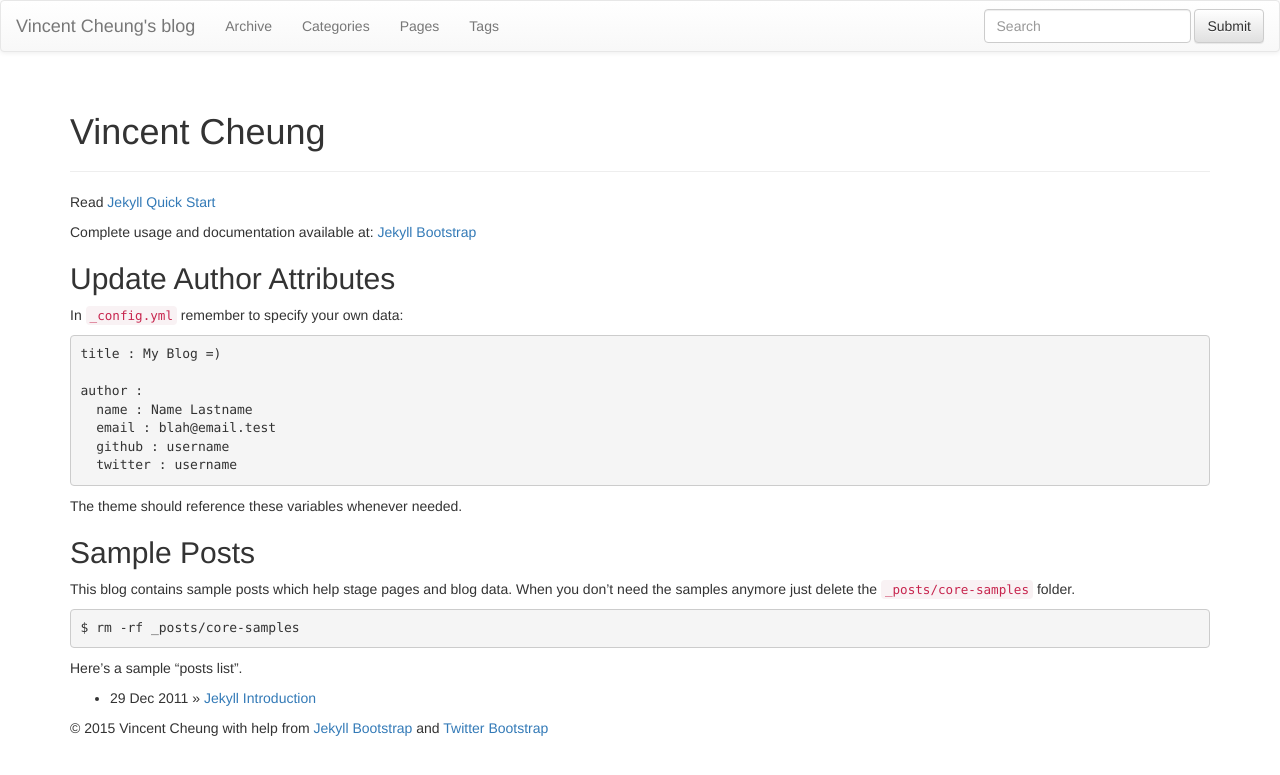
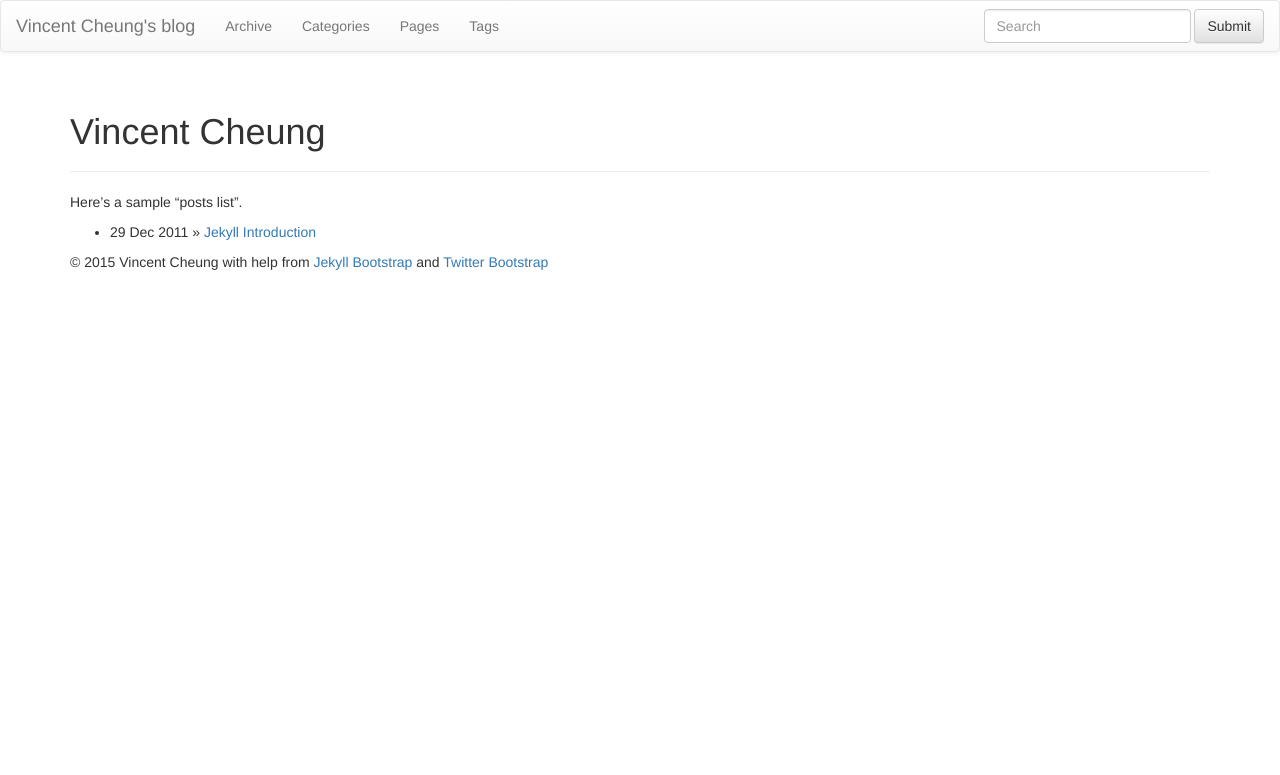
Before and after one commit to coolerfall/coolerfall.github.io, a Jekyll site: the page built from index.md, in a window 1280 px wide. Shown: the top 775 px of the page. Built offline with Jekyll 4.4.1, drawn with Linux system fonts in a browser that asks for light colours; nearby versions of some CDN libraries; library files that are not in the unit come from our copies; comment, search, counter and statistics services are not loaded.

Commit message:
remove unsed code

```diff
--- a/_includes/themes/bootstrap-3/page.html
+++ b/_includes/themes/bootstrap-3/page.html
@@ -7,3 +7,6 @@
     {{ content }}
   </div>
 </div>
+
+<script type="text/javascript">var cnzz_protocol = (("https:" == document.location.protocol) ? " https://" : " http://");document.write(unescape("%3Cspan id='cnzz_stat_icon_1254181437'%3E%3C/span%3E%3Cscript src='" + cnzz_protocol + "s11.cnzz.com/z_stat.php%3Fid%3D1254181437%26show%3Dpic' type='text/javascript'%3E%3C/script%3E"));
+</script>
--- a/_layouts/post.html
+++ b/_layouts/post.html
@@ -3,3 +3,6 @@ layout: default
 ---
 {% include JB/setup %}
 {% include themes/bootstrap-3/post.html %}
+
+<script type="text/javascript">var cnzz_protocol = (("https:" == document.location.protocol) ? " https://" : " http://");document.write(unescape("%3Cspan id='cnzz_stat_icon_1254181437'%3E%3C/span%3E%3Cscript src='" + cnzz_protocol + "s11.cnzz.com/z_stat.php%3Fid%3D1254181437%26show%3Dpic' type='text/javascript'%3E%3C/script%3E"));
+</script>
--- a/index.md
+++ b/index.md
@@ -3,31 +3,6 @@ layout: page
 title: Vincent Cheung
 ---
 {% include JB/setup %}
-
-Read [Jekyll Quick Start](http://jekyllbootstrap.com/usage/jekyll-quick-start.html)
-
-Complete usage and documentation available at: [Jekyll Bootstrap](http://jekyllbootstrap.com)
-
-## Update Author Attributes
-
-In `_config.yml` remember to specify your own data:
-
-    title : My Blog =)
-
-    author :
-      name : Name Lastname
-      email : blah@email.test
-      github : username
-      twitter : username
-
-The theme should reference these variables whenever needed.
-
-## Sample Posts
-
-This blog contains sample posts which help stage pages and blog data.
-When you don't need the samples anymore just delete the `_posts/core-samples` folder.
-
-    $ rm -rf _posts/core-samples
 
 Here's a sample "posts list".
 
```
Also changed, not shown: other parts of index.md (+0 -4 lines).
